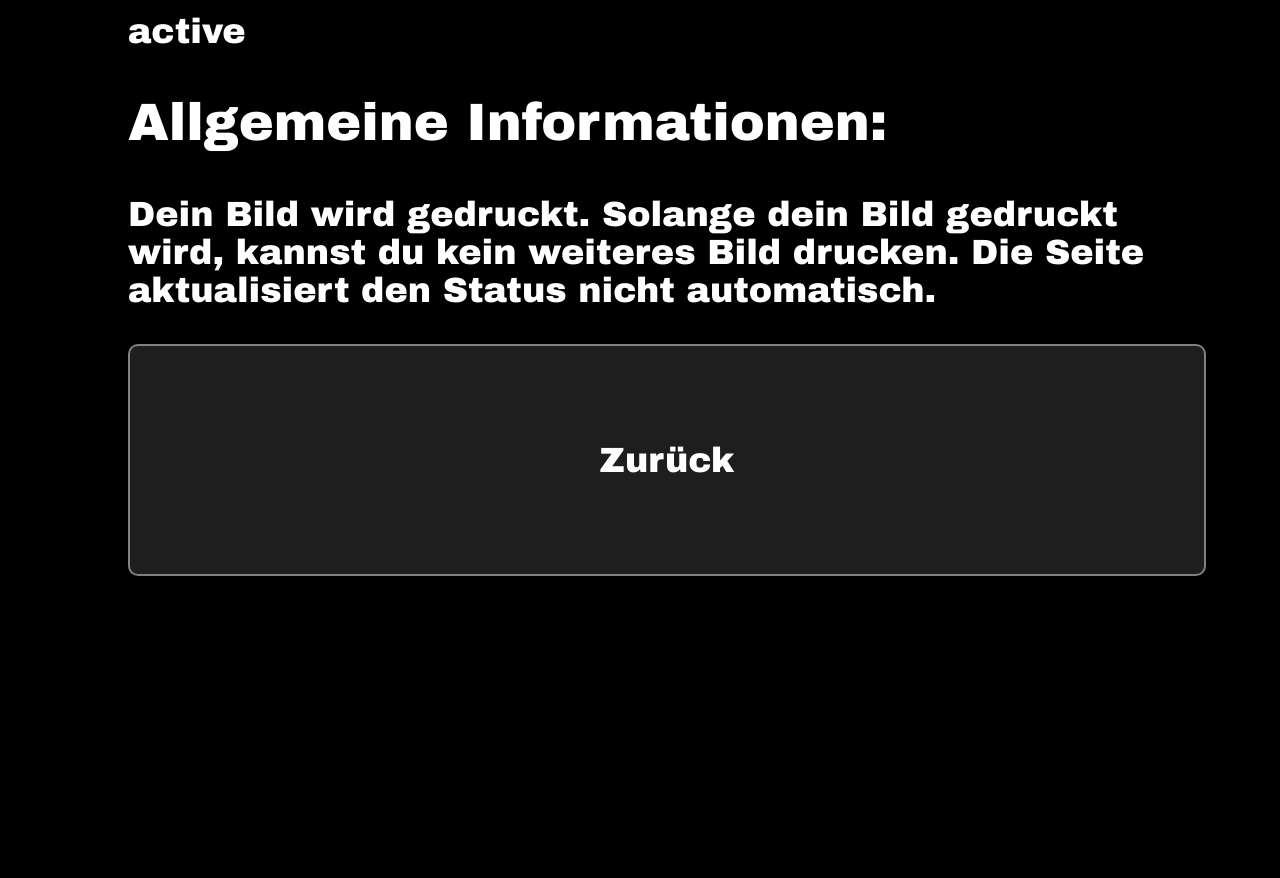
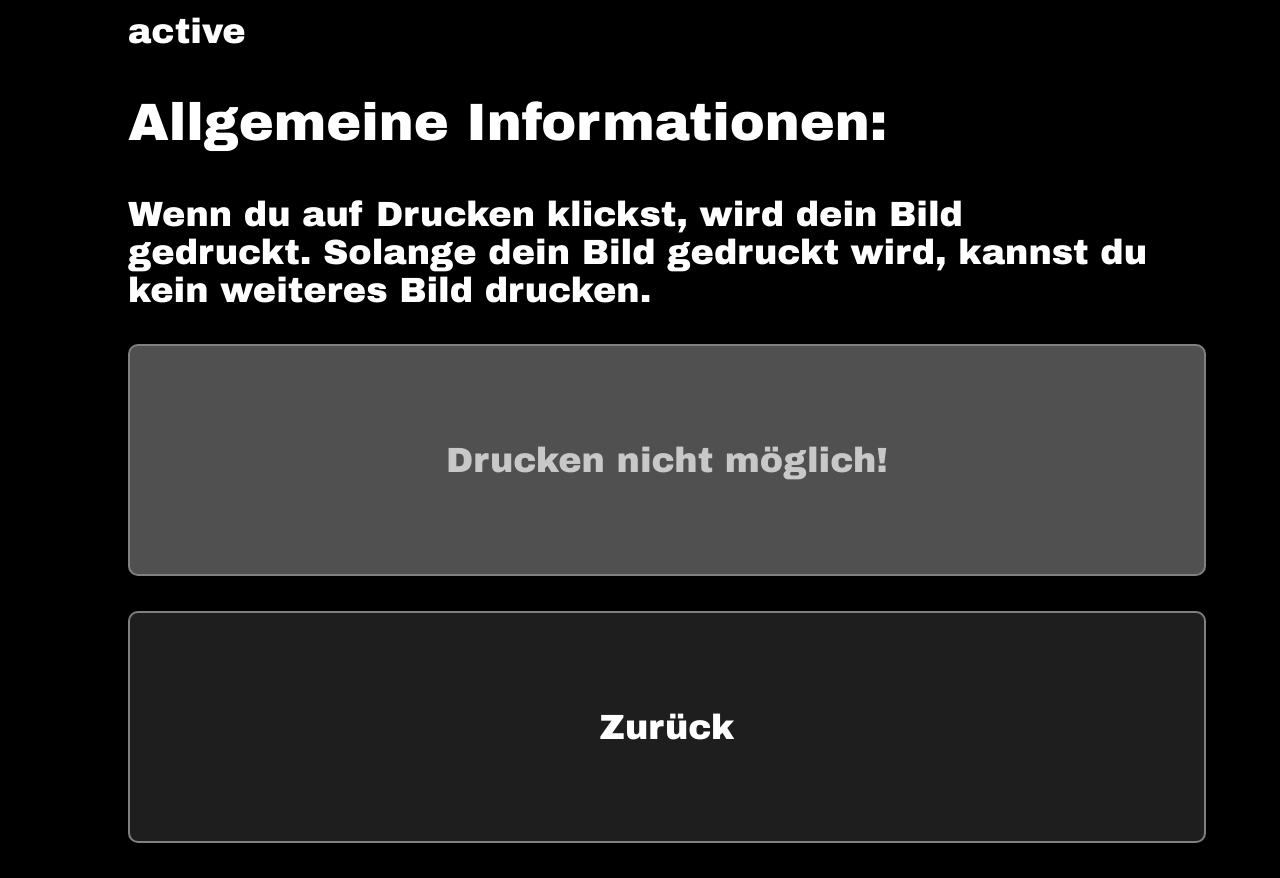
Before and after one commit to ybugge/Photobox, a Flask app: template templates/picture/print.html in a window 1280 px wide. Shown: the part 450-1328 px from the top of the page. Before the commit the page ends 1026 px from the top, so only its background shows below. Run offline with Flask 2, Linux system fonts and the light colour scheme; the template is opened without the code that fills it: most values are stand-ins (such as "Sample title", 1, 10 or a date in 2020).

Commit message:
add favicon | web printing now with javascript.

```diff
--- a/config/Config.py
+++ b/config/Config.py
@@ -26,6 +26,9 @@ class CfgKey(enum.Enum):
     SERVER_GETPICTUREURLIDS_NUMBER = 2006
     SERVER_GETPICTUREURLIDS_THRASHOLD = 2007
     SERVER_PRINT_PICTURE_PAGE = 1010
+    SERVER_PRINT_INFORMATION_REST = 1012
+    SERVER_PRINT_START_PRINT_REST = 1013
+    SERVER_PRINT_REST_INFORMATION_INTERVALL = 1014
 
     #Printer #########################################################################################
     PRINTER_IS_ACTIVE = 6000
@@ -152,6 +155,9 @@ cfgValue[CfgKey.SERVER_DOWNLOAD_PICTURE_PAGE] = "/downloadpage"
 cfgValue[CfgKey.SERVER_DOWNLOAD_PICTURE] = "/downloadimage"
 cfgValue[CfgKey.SERVER_RANDOM_URLIDS] = "/pictureuris"
 cfgValue[CfgKey.SERVER_PRINT_PICTURE_PAGE] = "/print"
+cfgValue[CfgKey.SERVER_PRINT_INFORMATION_REST] = "/printinformation"
+cfgValue[CfgKey.SERVER_PRINT_REST_INFORMATION_INTERVALL] = 5000
+cfgValue[CfgKey.SERVER_PRINT_START_PRINT_REST] = "/startprinting"
 cfgValue[CfgKey.SERVER_UPLOAD_PICTURE] = "/upload"
 cfgValue[CfgKey.SERVER_DISPLAY_UPLOAD_PICTURE] = "/display"
 cfgValue[CfgKey.SERVER_UPLOAD_SUCCESS_PICTURE] = "/success"
@@ -275,8 +281,9 @@ cfgValue[CfgKey.PAGE_GREENSCREEN_SELECT_BACKGROUND_ROTATE_RIGHT_ICON] = "Resourc
 class TextKey(enum.Enum):
 
     #Webserver
-    WEB_PRINT_STATUS_SUCCESS = 3000
-    WEB_PRINT_STATUS_FAILED = 3001
+    WEB_PRINT_STATUS_IN_PRINTING = 3000
+    WEB_PRINT_STATUS_NO_MORE_COPY = 3001
+    WEB_PRINT_STATUS_READY = 3007
     WEB_UPLOAD_BACKGROUND_ERROR_NO_PICTURE_SELECTED = 3002
     WEB_UPLOAD_BACKGROUND_ERROR_WRONG_TYPE = 3003
     WEB_UPLOAD_BACKGROUND_SUCCESS = 3004
@@ -406,8 +413,9 @@ class TextKey(enum.Enum):
 textValue={}
 
 #Webserver
-textValue[TextKey.WEB_PRINT_STATUS_SUCCESS] = "Druckauftrag gestartet"
-textValue[TextKey.WEB_PRINT_STATUS_FAILED] = "Druckauftrag wurde nicht gestartet. Es wird bereits ein Bild gedruckt. Bitte warten."
+textValue[TextKey.WEB_PRINT_STATUS_IN_PRINTING] = "Druckauftrag gestartet"
+textValue[TextKey.WEB_PRINT_STATUS_READY] = "Du kannst maximal %s Kopien drucken."
+textValue[TextKey.WEB_PRINT_STATUS_NO_MORE_COPY] = "Leider kannst du keine weiteren Kopien drucken."
 textValue[TextKey.WEB_UPLOAD_BACKGROUND_ERROR_NO_PICTURE_SELECTED] = "Es wurde kein Bild ausgewählt!"
 textValue[TextKey.WEB_UPLOAD_BACKGROUND_ERROR_WRONG_TYPE] = "Nur folgende Dateien sind erlaubt -> png, jpg, jpeg"
 textValue[TextKey.WEB_UPLOAD_BACKGROUND_SUCCESS] = "Der Hintergrund wurde erfolgreich geladen."
--- a/serverMain.py
+++ b/serverMain.py
@@ -1,7 +1,7 @@
 import base64
 import io
 
-from flask import Flask, render_template, send_file, abort, redirect, request, flash
+from flask import Flask, render_template, send_file, abort, redirect, request, flash, jsonify
 from werkzeug.utils import secure_filename
 
 from Services.CfgService import CfgService
@@ -55,21 +55,69 @@ def printPicturePage(pictureName,pictureId):
         abort(404)
     else:
         printerService = PrinterService()
-        allowedPrinting = printerService.printingPosible() and  CfgService.get(CfgKey.PRINTER_IS_ACTIVE) and not printerService.hasTooManyPrintingOrderWeb(pictureName)
+        allowedPrinting = printerService.printingPosible() and  CfgService.get(CfgKey.PRINTER_IS_ACTIVE)
 
         if not allowedPrinting:
             return redirect(CfgService.get(CfgKey.SERVER_DOWNLOAD_PICTURE_PAGE)+"/"+pictureName)
 
-        printerService.printWeb(pictureName,picturePathAndName[1])
-
-        if printerService.isStatusInPrintWeb(pictureName):
-            print_status_hint = textValue[TextKey.WEB_PRINT_STATUS_SUCCESS]
-        else:
-            print_status_hint = textValue[TextKey.WEB_PRINT_STATUS_FAILED]
+        print_status_hint = getPrintStatusHint(pictureName)
         printerStatus = printerService.getPrinterStatus()
         backUrl = CfgService.get(CfgKey.SERVER_DOWNLOAD_PICTURE_PAGE)+"/"+pictureName
-        return render_template('picture/print.html',backUrl=backUrl,printerStatus=printerStatus,print_status_hint=print_status_hint)
+        informationUrl = CfgService.get(CfgKey.SERVER_PRINT_INFORMATION_REST)+"/"+pictureName+"/"+pictureId
+        printingUrl = CfgService.get(CfgKey.SERVER_PRINT_START_PRINT_REST)+"/"+pictureName+"/"+pictureId
+        return render_template('picture/print.html',backUrl=backUrl,printerStatus=printerStatus,print_status_hint=print_status_hint,information_url=informationUrl,printing_url=printingUrl,
+                               restUpdateIntervall= CfgService.get(CfgKey.SERVER_PRINT_REST_INFORMATION_INTERVALL))
 
+printInformationJsonTemplate = "{\"printingAllowed\":%s,\"isInPrinting\":%s,\"printStatusHint\":\"%s\",\"printerStatus\":\"%s\"}"
+
+@app.route(CfgService.get(CfgKey.SERVER_PRINT_INFORMATION_REST)+"/<pictureName>/<pictureId>")
+def printInformationRest(pictureName,pictureId):
+    ids = ServerDbSevice.getPictureUrlIds(pictureName)
+    picturePathAndName = ServerDbSevice.getPicturePathAndName(pictureId)
+
+    if (not ids) or (not pictureId in ids) or (not picturePathAndName):
+        return jsonify(printInformationJsonTemplate % ('false','false','kein Status','kein Status'))
+    else:
+        printerService = PrinterService()
+        allowedPrinting = printerService.printingPosible() and  CfgService.get(CfgKey.PRINTER_IS_ACTIVE)
+        if not allowedPrinting:
+            return jsonify(printInformationJsonTemplate % ('false','false','kein Status','kein Status'))
+
+        print_status_hint = getPrintStatusHint(pictureName)
+        isInPrinting = "true" if printerService.isStatusInPrintWeb(pictureName) else "false"
+        printerStatus = printerService.getPrinterStatus()
+        return jsonify(printInformationJsonTemplate % ('true',isInPrinting,print_status_hint,printerStatus))
+
+@app.route(CfgService.get(CfgKey.SERVER_PRINT_START_PRINT_REST)+"/<pictureName>/<pictureId>")
+def printStartPrintRest(pictureName,pictureId):
+    ids = ServerDbSevice.getPictureUrlIds(pictureName)
+    picturePathAndName = ServerDbSevice.getPicturePathAndName(pictureId)
+
+    if (not ids) or (not pictureId in ids) or (not picturePathAndName):
+        return jsonify(printInformationJsonTemplate % ('false','false','kein Status','kein Status'))
+    else:
+        printerService = PrinterService()
+        allowedPrinting = printerService.printingPosible() and  CfgService.get(CfgKey.PRINTER_IS_ACTIVE)
+        if not allowedPrinting:
+            return jsonify(printInformationJsonTemplate % ('false','false','kein Status','kein Status'))
+
+        if not printerService.hasTooManyPrintingOrderWeb(pictureName):
+            printerService.printWeb(pictureName,picturePathAndName[1])
+        print_status_hint = getPrintStatusHint(pictureName)
+        isInPrinting = "true" if printerService.isStatusInPrintWeb(pictureName) else "false"
+
+        printerStatus = printerService.getPrinterStatus()
+        return jsonify(printInformationJsonTemplate % ('true',isInPrinting,print_status_hint,printerStatus))
+
+def getPrintStatusHint(pictureName):
+    printerService = PrinterService()
+    if printerService.isStatusInPrintWeb(pictureName):
+        return textValue[TextKey.WEB_PRINT_STATUS_IN_PRINTING]
+    else:
+        if printerService.hasTooManyPrintingOrderWeb(pictureName):
+            return textValue[TextKey.WEB_PRINT_STATUS_NO_MORE_COPY]
+        else:
+            return textValue[TextKey.WEB_PRINT_STATUS_READY] % CfgService.get(CfgKey.PRINTER_MAX_PRINTING_ORDER)
 
 @app.route(CfgService.get(CfgKey.SERVER_DOWNLOAD_PICTURE)+"/<urlId>")
 def downloadPicture(urlId):
--- a/static/css/style.css
+++ b/static/css/style.css
@@ -48,6 +48,11 @@ a {
 a:hover {
     background-color:rgb(50,50,50);
 }
+a.disabled {
+    background-color:rgb(80,80,80);
+    color:rgb(200,200,200);
+    pointer-events: none;
+}
 
 img {
     width: 100%;
--- a/templates/background/upload.html
+++ b/templates/background/upload.html
@@ -8,6 +8,7 @@
     <meta http-equiv="expires" content="Tue, 01 Jan 1980 1:00:00 GMT" />
     <meta http-equiv="pragma" content="no-cache" />
     <link rel="stylesheet" href="{{ url_for('static', filename='css/style.css') }}" />
+    <link rel="shortcut icon" href="{{ url_for('static', filename='favicon.ico') }}">
     <title>Upload - Fotobox</title>
 </head>
 <body>
--- a/templates/index/index.html
+++ b/templates/index/index.html
@@ -3,6 +3,7 @@
 <head>
     <meta charset="UTF-8">
     <link rel="stylesheet" href="{{ url_for('static', filename='css/style.css') }}" />
+    <link rel="shortcut icon" href="{{ url_for('static', filename='favicon.ico') }}">
     <title>Fotobox</title>
 </head>
 <body>
--- a/templates/picture/download.html
+++ b/templates/picture/download.html
@@ -3,6 +3,7 @@
 <head>
     <meta charset="UTF-8">
     <link rel="stylesheet" href="{{ url_for('static', filename='css/style.css') }}" />
+    <link rel="shortcut icon" href="{{ url_for('static', filename='favicon.ico') }}">
     <title>Download - Fotobox</title>
 </head>
 <body>
--- a/templates/picture/print.html
+++ b/templates/picture/print.html
@@ -3,6 +3,7 @@
 <head>
     <meta charset="UTF-8">
     <link rel="stylesheet" href="{{ url_for('static', filename='css/style.css') }}" />
+    <link rel="shortcut icon" href="{{ url_for('static', filename='favicon.ico') }}">
     <title>Drucken - Fotobox</title>
 </head>
 <body>
@@ -10,22 +11,74 @@
 
     <h1>Dein Bild - Drucken</h1>
     <h2>Druckstatus:</h2>
-    <p>
+    <p id="print_status_hint">
         {{print_status_hint}}
     </p>
     <h2>Druckerstatus:</h2>
-    <p>
+    <p id="printerStatus">
          {{printerStatus}}
     </p>
     <h2>Allgemeine Informationen:</h2>
     <p>
-        Dein Bild wird gedruckt. Solange dein Bild gedruckt wird, kannst du kein weiteres Bild drucken.
-        Die Seite aktualisiert den Status nicht automatisch.
+        Wenn du auf Drucken klickst, wird dein Bild gedruckt. Solange dein Bild gedruckt wird, kannst du kein weiteres Bild drucken.
+        <noscript>
+            Um ein Bild zu drucken wird Javascript benötigt.
+        </noscript>
+    </p>
+    <p>
+        <a id="print" class="disabled" href="#" onclick="print();">Drucken nicht möglich!</a>
     </p>
     <p>
         <a href="{{ backUrl }}">Zurück</a>
     </p>
 
+
 </div>
+
+<script language = "javascript" type = "text/javascript">
+
+    var print = function() {
+        var printingLink = document.getElementById('print');
+        printingLink.setAttribute("class", "disabled");
+        printingLink.innerHTML = "Bild wird gedruckt!";
+        loadJSON('{{ printing_url }}');
+    }
+
+    var updatePage = function(){
+        loadJSON('{{ information_url }}');
+    }
+    updatePage();
+    var updateTimer = setInterval(updatePage, {{restUpdateIntervall}});
+
+    function loadJSON(url) {
+    fetch(url)
+      .then(function(res) { return res.json(); })
+      .then(function(data) {
+        const jsonResponse = JSON.parse(data);
+        const printingLink = document.getElementById('print');
+        const printStatusHintP = document.getElementById('print_status_hint');
+        const printerStatusP = document.getElementById('printerStatus');
+        if (jsonResponse.printingAllowed){
+            if(jsonResponse.isInPrinting){
+                printingLink.setAttribute("class", "disabled");
+                printingLink.innerHTML = "Bild wird gedruckt!";
+            }else{
+                printingLink.removeAttribute("class", "disabled");
+                printingLink.innerHTML = "Drucken";
+            }
+
+            printStatusHintP.innerHTML = jsonResponse.printStatusHint;
+            printerStatusP.innerHTML = jsonResponse.printerStatus;
+        } else {
+            printingLink.setAttribute("class", "disabled");
+            printingLink.innerHTML = "Drucken nicht möglich!";
+
+            printStatusHintP.innerHTML = "kein Status";
+            printerStatusP.innerHTML = "kein Status";
+        }
+      });
+  }
+
+</script>
 </body>
 </html>
```
Also changed, not shown: static/favicon.ico (added).
